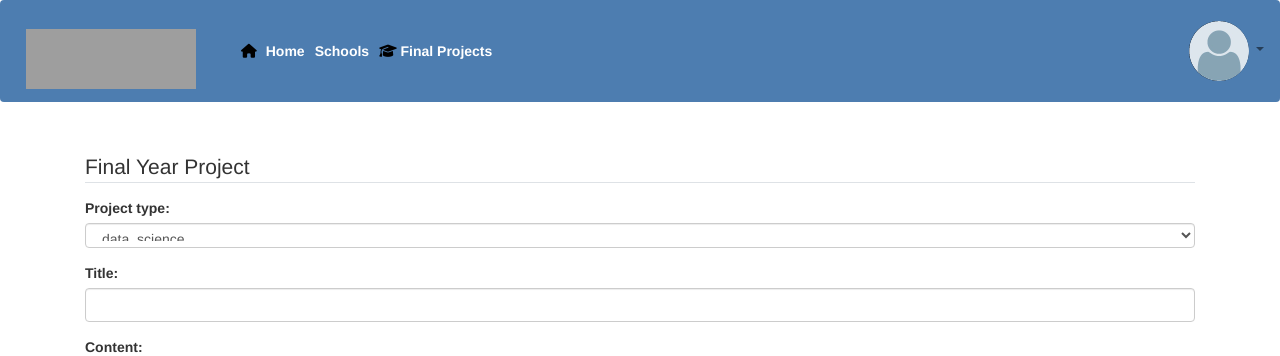
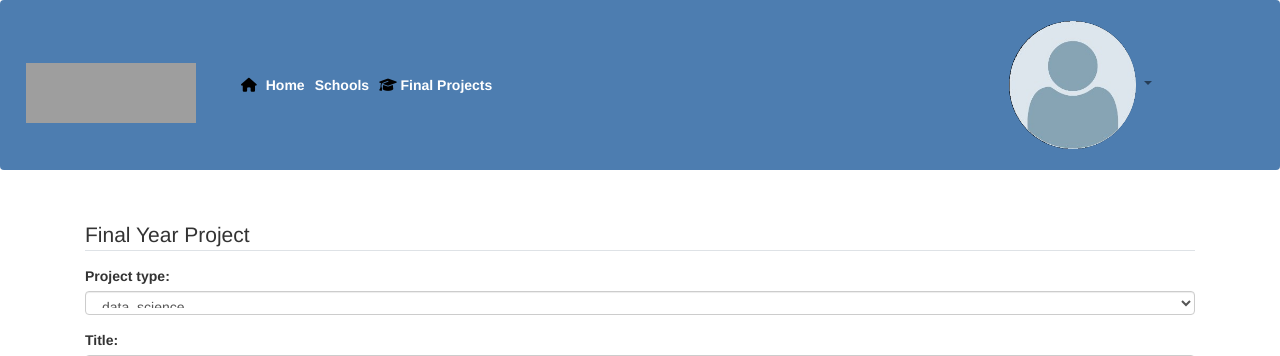
Before and after one commit to habaumugisha1/myBook, a Django app: page /project/new/ in a window 1280 px wide. Shown: the top 356 px of the page. Run offline with Django 3.2, Linux system fonts and the light colour scheme; the visitor is signed in with stand-in values (Sample User, id 1); data that the repository does not hold is empty; some libraries are stand-ins or nearby versions; grey boxes are pictures that could not be loaded.

Commit message:
image size

```diff
--- a/templates/bases/index.html
+++ b/templates/bases/index.html
@@ -73,7 +73,7 @@
                     <li class="nav-item dropdown">
 
                       <a class="nav-link dropdown-toggle" href="#" id="userMenu" data-toggle="dropdown" aria-haspopup="true" aria-expanded="false">
-                       <img class="rounded-circle article-img" style="width:60px;height:60px"
+                       <img class="rounded-circle article-img" style="width:50%;height:50%"
                              src="{{user.profile.image.url}}" alt="...">
                       </a>
                       <div class="dropdown-menu dropdown-menu-right" aria-labelledby="userMenu">
```
